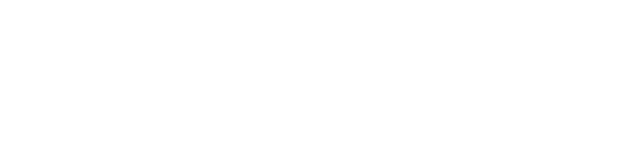
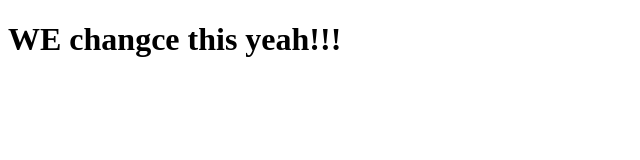
Before and after one commit to futuretechlead/tester, a plain HTML site: page index.html in a window 1280 px wide. Shown: the whole page, without its empty margins (0-640 px from the left). Drawn offline with Linux system fonts and the light colour scheme.

Commit message:
make another change

```diff
--- a/index.html
+++ b/index.html
@@ -6,7 +6,8 @@
     <meta name="viewport" content="width=device-width, initial-scale=1.0">
     <title>Document twenty twenty</title>
     <title>Document 36</title>
-
+    <title>Document</title>
+    <h1>WE changce this yeah!!!</h1>
 </head>
 <body>
 
```
